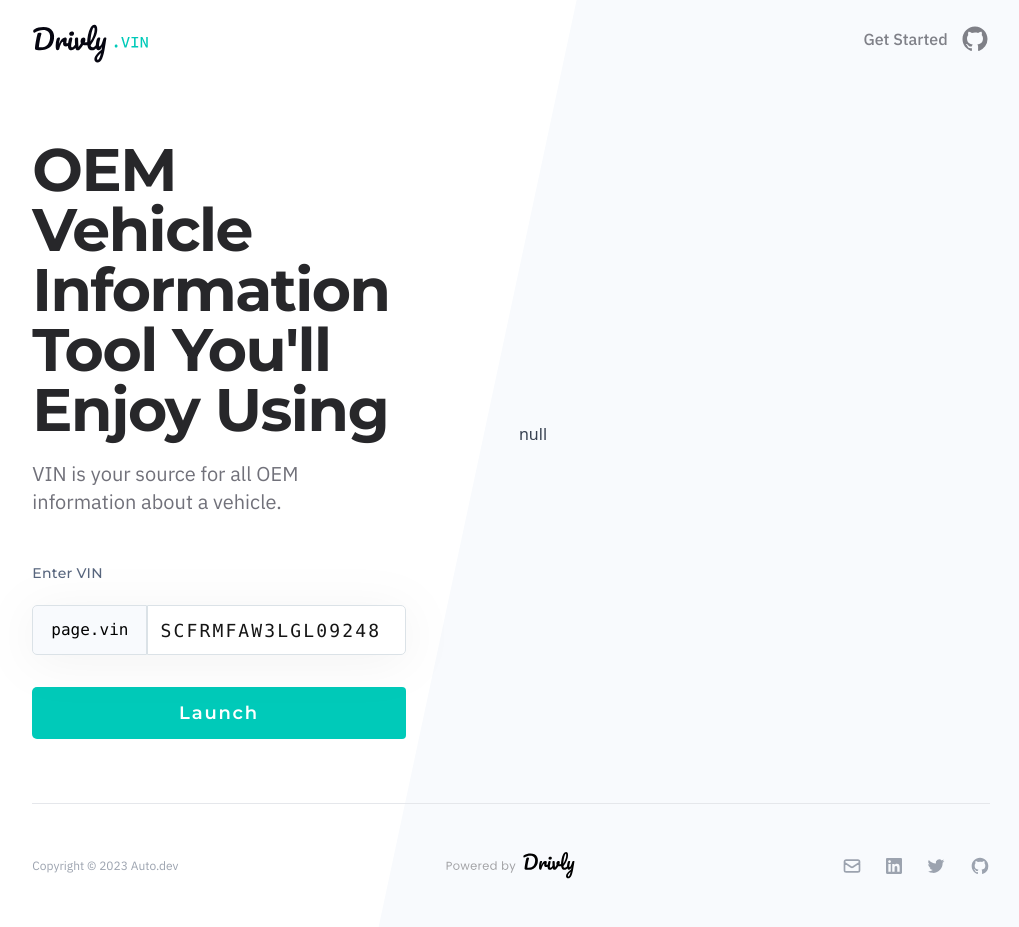
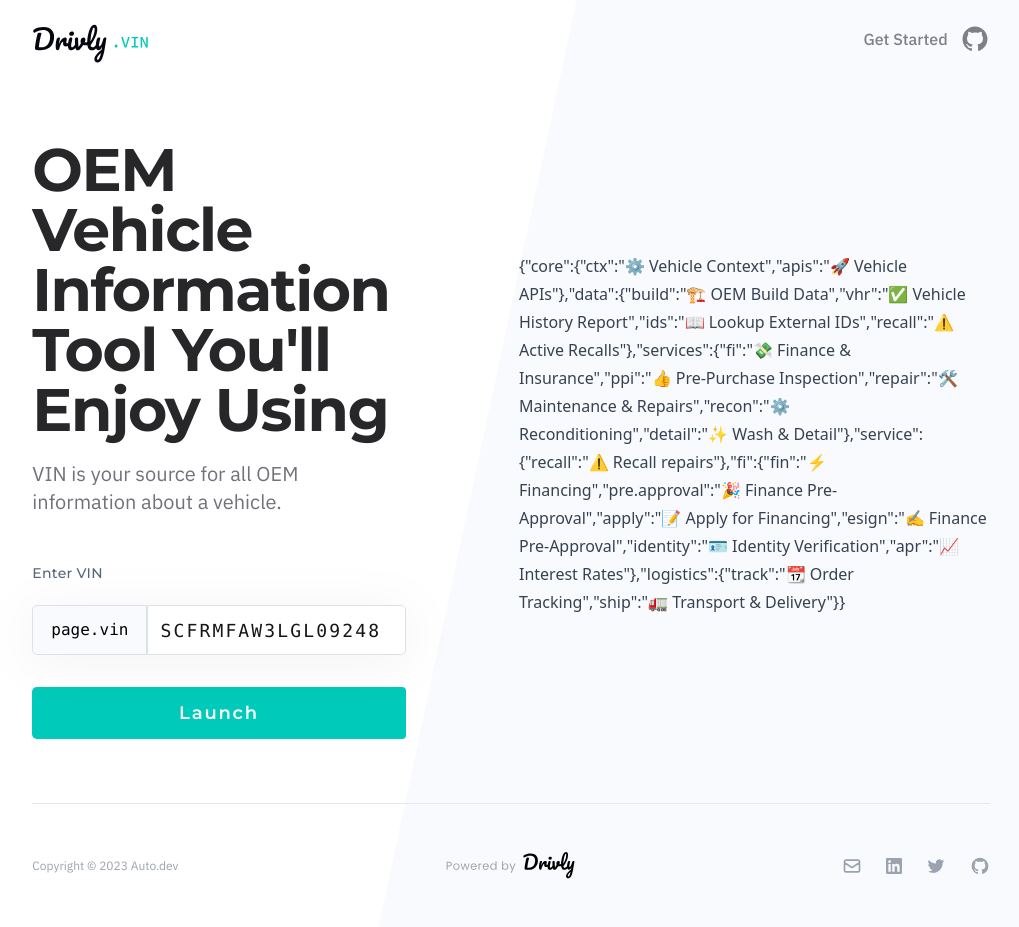
Before and after one commit to drivly/page.vin, a Jekyll site: the page built from README.md, in a window 1280 px wide. Shown: the whole page, without its empty margins (129-1148 px from the left). Built offline with Jekyll 4.4.1, drawn with Linux system fonts in a browser that asks for light colours; nearby versions of some CDN libraries; our own code applies the rules of GitHub Pages for plain Markdown files; comment, search, counter and statistics services are not loaded.

Commit message:
added if/else statement

```diff
--- /dev/null
+++ b/_data/example.json
@@ -0,0 +1,34 @@
+{
+  "core": {
+    "ctx": "⚙️ Vehicle Context",
+    "apis": "🚀 Vehicle APIs"
+  },
+  "data": {
+    "build": "🏗️ OEM Build Data",
+    "vhr": "✅ Vehicle History Report",
+    "ids": "📖 Lookup External IDs",
+    "recall": "⚠️ Active Recalls"
+  },
+  "services": {
+    "fi": "💸 Finance & Insurance",
+    "ppi": "👍 Pre-Purchase Inspection",
+    "repair": "🛠 Maintenance & Repairs",
+    "recon": "⚙️ Reconditioning",
+    "detail": "✨ Wash & Detail"
+  },
+  "service": {
+    "recall": "⚠️ Recall repairs"
+  },
+  "fi": {
+    "fin": "⚡️ Financing",
+    "pre.approval": "🎉 Finance Pre-Approval",
+    "apply": "📝 Apply for Financing",
+    "esign": "✍️ Finance Pre-Approval",
+    "identity": "🪪 Identity Verification",
+    "apr": "📈 Interest Rates"
+  },
+  "logistics": {
+    "track": "📆 Order Tracking",
+    "ship": "🚛 Transport & Delivery"
+  }
+}
--- a/_layouts/default.html
+++ b/_layouts/default.html
@@ -220,7 +220,8 @@
       </div>
 
       <div class="col-start-6 col-span-5 prose mx-auto w-full">
-        {{ site.data.example | jsonify | default: content }}
+        {% if site.data.example %} {{ site.data.example | jsonify }} {% else %}
+        {{ content }} {% endif %}
       </div>
     </div>
 
```
